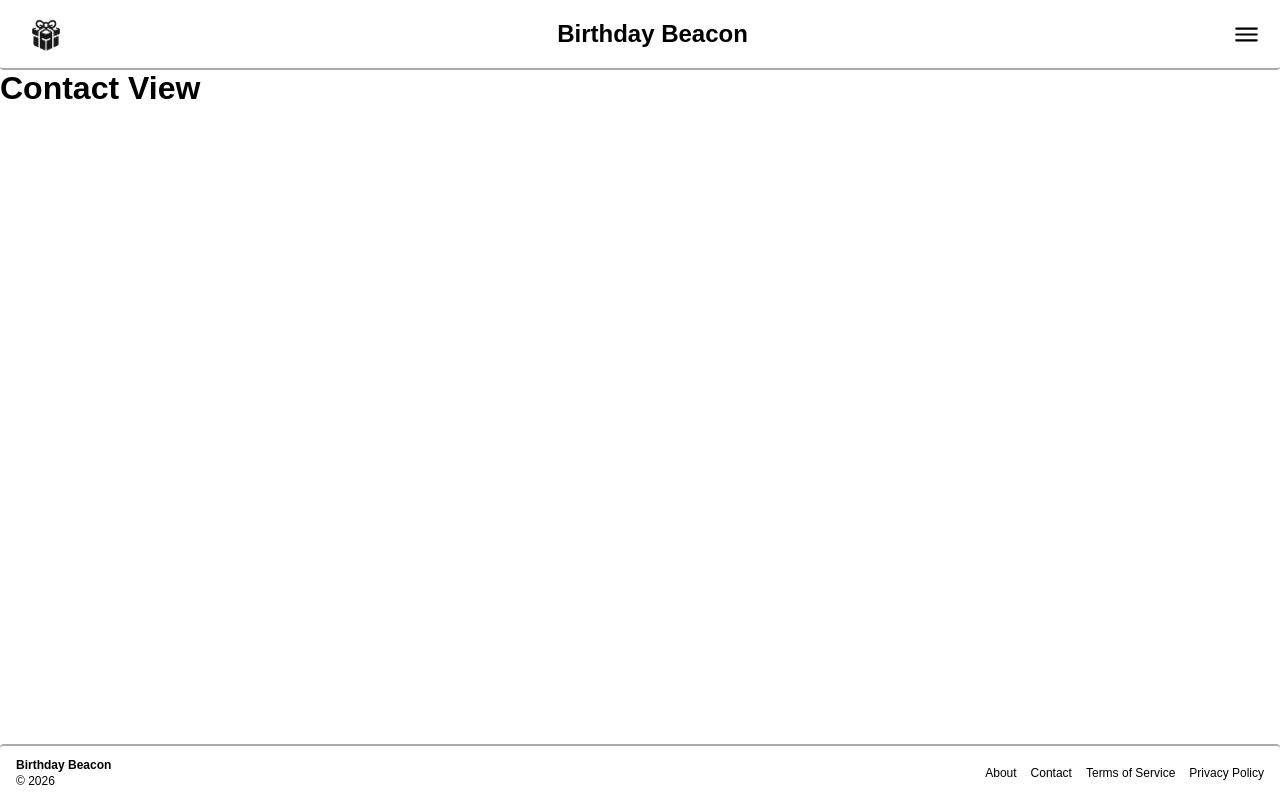
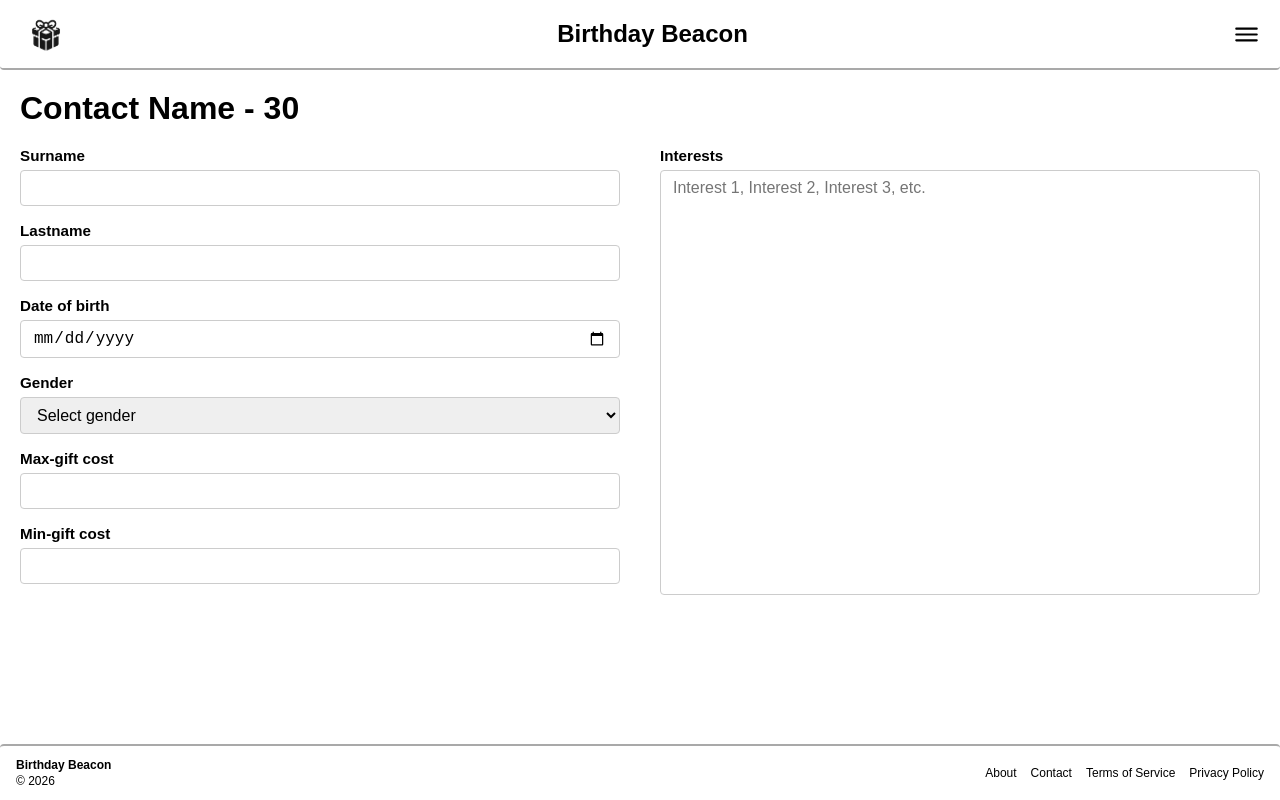
Before and after one commit to LucasLofqvist/birthday-beacon-ui, a Vue app: page /contact in a window 1280 px wide. Built offline with nearby package versions, Linux system fonts and the light colour scheme.

Commit message:
Created a contact form for viewing/editing and adding contacts

```diff
--- a/src/views/main/ContactView.vue
+++ b/src/views/main/ContactView.vue
@@ -1,15 +1,148 @@
-<script setup></script>
+<script setup>
+import { ref } from "vue";
+
+const contactName = ref("Contact Name");
+const contactAge = ref(30);
+
+const contact = ref({
+  surname: "",
+  lastname: "",
+  dateOfBirth: "",
+  gender: "",
+  maxGiftCost: "",
+  minGiftCost: "",
+  interests: "",
+});
+</script>
 
 <template>
-  <div class="contact-content">
-    <h1>Contact View</h1>
+  <div class="contact-container">
+    <h1 class="contact-title">{{ contactName }} - {{ contactAge }}</h1>
+    <form class="contact-form">
+      <!-- Left section: contact details -->
+      <section class="left-section">
+        <div class="form-group">
+          <label for="surname">Surname</label>
+          <input v-model="contact.surname" type="text" id="surname" />
+        </div>
+
+        <div class="form-group">
+          <label for="lastname">Lastname</label>
+          <input v-model="contact.lastname" type="text" id="lastname" />
+        </div>
+
+        <div class="form-group">
+          <label for="dateOfBirth">Date of birth</label>
+          <input v-model="contact.dateOfBirth" type="date" id="dateOfBirth" />
+        </div>
+
+        <div class="form-group">
+          <label for="gender">Gender</label>
+          <select v-model="contact.gender" id="gender">
+            <option value="">Select gender</option>
+            <option value="male">Male</option>
+            <option value="female">Female</option>
+            <option value="other">Other</option>
+          </select>
+        </div>
+
+        <div class="form-group">
+          <label for="maxGiftCost">Max-gift cost</label>
+          <input v-model="contact.maxGiftCost" type="number" id="maxGiftCost" />
+        </div>
+
+        <div class="form-group">
+          <label for="minGiftCost">Min-gift cost</label>
+          <input v-model="contact.minGiftCost" type="number" id="minGiftCost" />
+        </div>
+      </section>
+
+      <!-- Right section: interests -->
+      <section class="right-section">
+        <div class="form-group interests-group">
+          <label for="interests">Interests</label>
+          <textarea
+            v-model="contact.interests"
+            id="interests"
+            class="interests-textarea"
+            placeholder="Interest 1, Interest 2, Interest 3, etc."
+          ></textarea>
+        </div>
+      </section>
+    </form>
   </div>
 </template>
 
 <style scoped>
-.contact-content {
+.contact-container {
   display: flex;
   flex-direction: column;
   width: 100%;
+  padding: 20px;
+}
+
+.contact-title {
+  margin-bottom: 20px;
+}
+
+.contact-form {
+  display: flex;
+  flex-direction: row;
+  flex-wrap: wrap;
+  gap: 40px;
+  width: 100%;
+}
+
+.left-section {
+  display: flex;
+  flex-direction: column;
+  gap: 16px;
+  flex: 1;
+}
+
+.right-section {
+  display: flex;
+  flex-direction: column;
+  gap: 16px;
+  flex: 1;
+}
+
+.form-group {
+  display: flex;
+  flex-direction: column;
+  gap: 6px;
+}
+
+.form-group label {
+  font-weight: 600;
+  font-size: 0.95rem;
+}
+
+.form-group input,
+.form-group select {
+  padding: 8px 12px;
+  border: 1px solid #ccc;
+  border-radius: 4px;
+  font-size: 1rem;
+}
+
+.interests-group {
+  flex: 1;
+}
+
+.interests-textarea {
+  padding: 8px 12px;
+  border: 1px solid #ccc;
+  border-radius: 4px;
+  font-size: 1rem;
+  resize: none;
+  height: 425px;
+  font-family: inherit;
+}
+
+@media (max-width: 500px) {
+  .interests-textarea {
+    height: 250px;
+  }
 }
 </style>
```
